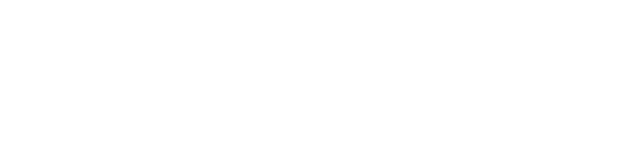
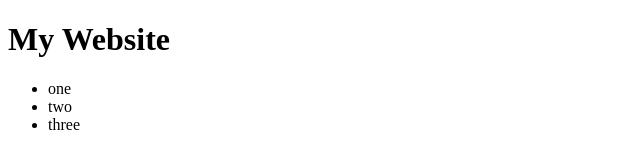
Before and after one commit to Deecode2141/git-practice, a plain HTML site: page index.html in a window 1280 px wide. Shown: the whole page, without its empty margins (0-640 px from the left). Drawn offline with Linux system fonts and the light colour scheme.

Commit message:
I added a un order list with h1 title

```diff
--- a/index.html
+++ b/index.html
@@ -7,7 +7,12 @@
   <title>Document</title>
 </head>
 <body>
-
+ <h1>My Website</h1>
+ <ul>
+   <li>one</li>
+   <li>two</li>
+   <li>three</li>
+ </ul>
 
 </body>
 </html>
```
